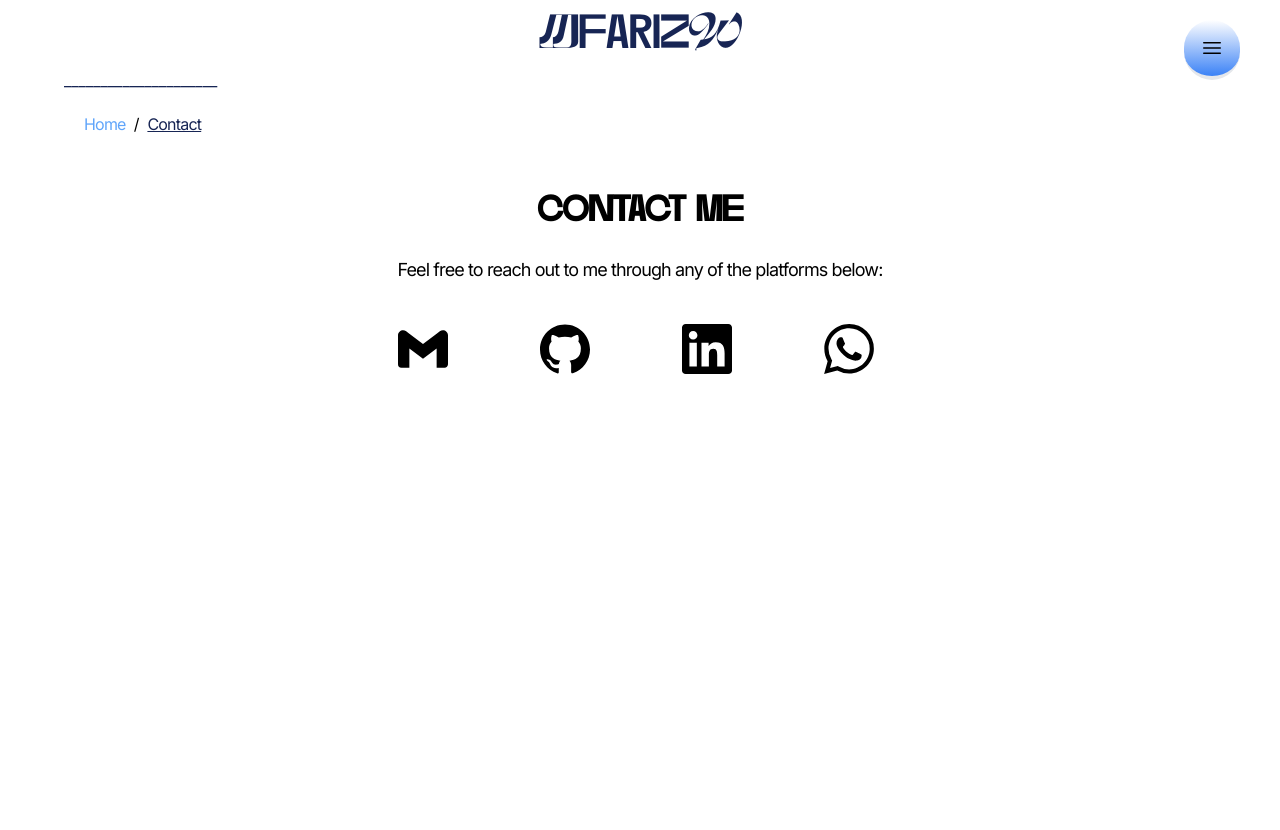
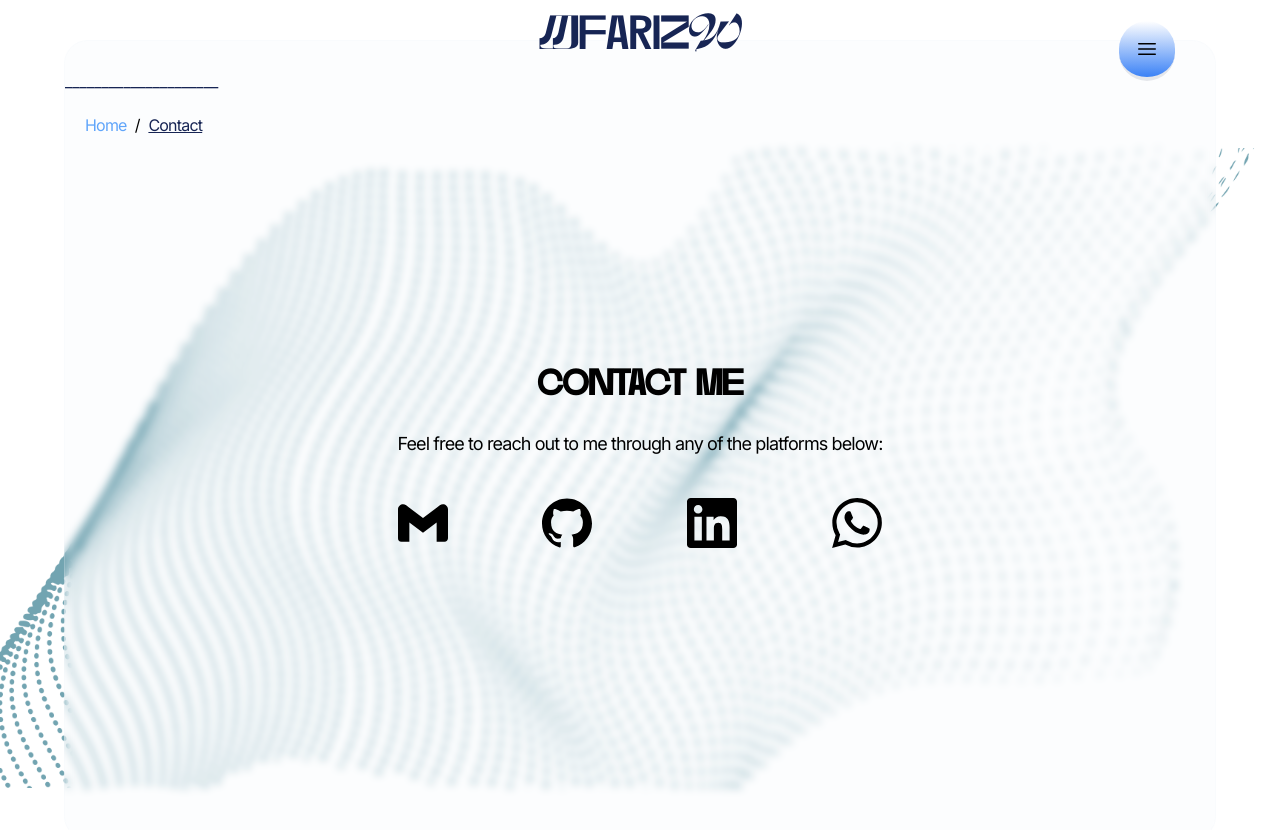
Before and after one commit to farizwrmn/Portofolio, a Next.js app: page /Contact in a window 1280 px wide. Shown: the top 830 px of the page. Before the commit the page ends 800 px from the top, so only its background shows below. Built offline with nearby package versions, Linux system fonts and the light colour scheme.

Commit message:
feat: add background

```diff
--- a/src/app/Contact/page.tsx
+++ b/src/app/Contact/page.tsx
@@ -7,7 +7,7 @@ import React from "react";
 const Page = () => {
   return (
     <Bounded>
-      <div className="w-full">
+      <div className="w-full -inset-[10px] rounded-3xl border border-slate-100/20 bg-slate-200/10 backdrop-blur-sm min-h-screen">
         <Navbar />
         <div className="flex justify-start m-5">
           <Link href="/">
--- a/src/app/globals.css
+++ b/src/app/globals.css
@@ -11,3 +11,11 @@
   @apply absolute -inset-[2px] -z-10 rounded-full border border-slate-100/20 bg-slate-200/10 backdrop-blur-sm;
   content: "";
 }
+
+body {
+  background-image: url("../../public/assets/images/bg-grid.png");
+  background-size: contain;
+  background-repeat: no-repeat;
+  background-position: center;
+  background-attachment: fixed;
+}
--- a/src/app/page.tsx
+++ b/src/app/page.tsx
@@ -48,7 +48,6 @@ export default function Home() {
         className="relative -inset-[2px] rounded-3xl border border-slate-100/20 bg-slate-200/10 backdrop-blur-sm"
         ref={container}
       >
-        <StarGrid />
         <Navbar />
         <Hero />
         <h3 className="text-blue-950 mt-5">________________</h3>
--- a/src/components/Contact.tsx
+++ b/src/components/Contact.tsx
@@ -79,7 +79,7 @@ const Contact = () => {
 
   return (
     <div
-      className="flex flex-col items-center justify-center p-4 mt-10 left-0 right-0 top-0 bottom-0"
+      className="flex flex-col items-center justify-center p-4 mt-10 inset-20 z-50 absolute top-0 right-0 bottom-0 left-0"
       ref={container}
     >
       <h1 className="text-4xl font-bold mb-6 font-dirtyline">contact me</h1>
@@ -105,9 +105,9 @@ const Contact = () => {
                     alt="image"
                     width={50}
                     height={50}
-                    className={`inline mr-2 hover:transition-all hover:scale-110 ${contact.class}`}
+                    className={` ${contact.class}`}
                   />
-                  {isHovered == contact.id && (
+                  {isHovered === contact.id && (
                     <div className="absolute top-12 left-1/2 transform -translate-x-1/2 bg-white text-black p-2 rounded shadow-lg mt-2">
                       {contact.desc}
                     </div>
```
Also changed, not shown: public/assets/images/bg-grid.png (added).
